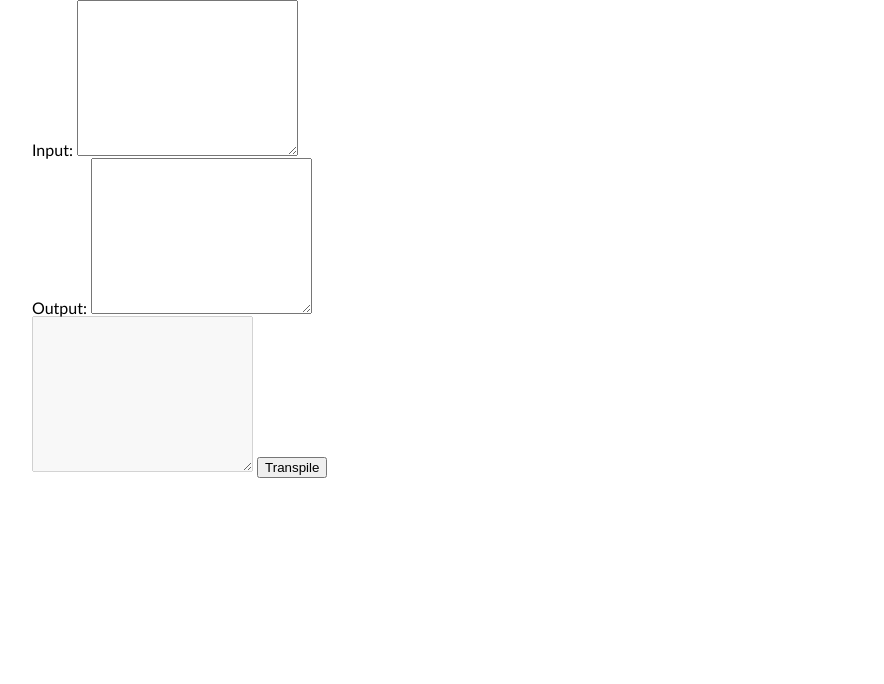
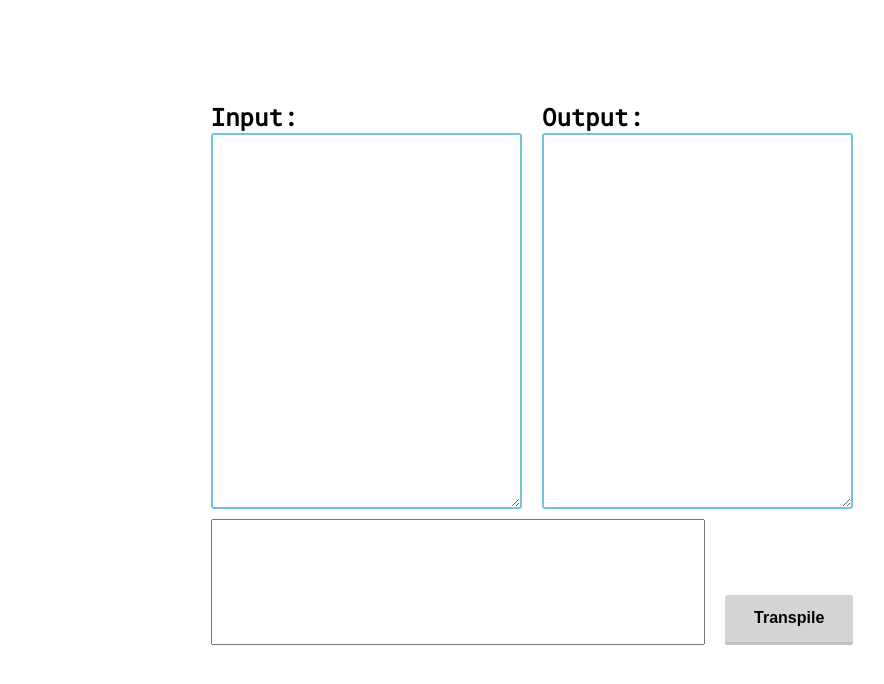
Before and after one commit to GeFeSTTS/group-task-2, a plain HTML site: page index.html in a window 1280 px wide. Shown: the whole page, without its empty margins (108-992 px from the left). Drawn offline with Linux system fonts and the light colour scheme; files that its build step writes are made by us from their sources.

Commit message:
Create base layout (html, css)

```diff
--- a/css/style.css
+++ b/css/style.css
@@ -1,63 +1,56 @@
-/* reset css */
-
-html, body, div, span, applet, object, iframe,
-h1, h2, h3, h4, h5, h6, p, blockquote, pre,
-a, abbr, acronym, address, big, cite, code,
-del, dfn, em, img, ins, kbd, q, s, samp,
-small, strike, strong, sub, sup, tt, var,
-b, u, i, center,
-dl, dt, dd, ol, ul, li,
-fieldset, form, label, legend,
-table, caption, tbody, tfoot, thead, tr, th, td,
-article, aside, canvas, details, embed,
-figure, figcaption, footer, header, hgroup,
-menu, nav, output, ruby, section, summary,
-time, mark, audio, video {
-	margin: 0;
-	padding: 0;
-	border: 0;
-	font-size: 100%;
-	font: inherit;
-	vertical-align: baseline;
+body {
+  font-family: 'Roboto Mono', monospace;
 }
 
-article, aside, details, figcaption, figure,
-footer, header, hgroup, menu, nav, section {
-	display: block;
-}
-body {
-	line-height: 1;
-}
-ol, ul {
-	list-style: none;
-}
-blockquote, q {
-	quotes: none;
-}
-blockquote:before, blockquote:after,
-q:before, q:after {
-	content: '';
-	content: none;
-}
-table {
-	border-collapse: collapse;
-	border-spacing: 0;
+h2 {
+  margin: 0;
 }
 
-/* CSS Styles */
-
-body {
-    font-family: calibri, Tahoma, sans-serif, Arial;
+.main-wrapper {
+  display: flex;
+  flex-direction: column;
+  align-items: center;
+  justify-content: center;
+  height: 90vh;
 }
 
-section.wrapper {
-    margin: 0 auto;
-    width: 1000px;
-    height: auto;
+.infobox {
+  display: flex;
 }
 
-div.input-block {
-
+.data {
+  display: flex;
 }
 
-div.output-block {}
+.code {
+  display: flex;
+  flex-direction: column;
+  margin: 10px;
+}
+
+.info {
+  width: 38vw;
+  height: 15vh;
+  margin-right: 20px;
+}
+
+.transpile {
+  height: 50px;
+  width: 10vw;
+  align-self: flex-end;
+  background-color: #d4d4d4;
+  border: none;
+  border-bottom: 3px solid #c0c0c0;
+  border-radius: 3px;
+  font-size: 16px;
+  font-weight: 600;
+}
+
+.input,
+.output {
+  border: 2px solid #72c3df;
+  border-radius: 3px;
+  width: 20vw;
+  height: 40vh;
+  padding: 2vw;
+}
--- a/index.html
+++ b/index.html
@@ -1,32 +1,34 @@
 <!DOCTYPE html>
 <html lang="en">
-<head>
-    <meta charset="UTF-8">
-    <meta name="viewport" content="width=device-width, initial-scale=1.0">
-    <meta http-equiv="X-UA-Compatible" content="ie=edge">
-    <title>Group Task 2</title>
-    <link rel="stylesheet" href="css/style.css">
-</head>
-<body>
-    <section class="wrapper">
-        <div class="input-block">
-            <span>Input:</span>
-            <textarea name="input" id="input-area" cols="25" rows="10">
+  <head>
+    <meta charset="UTF-8" />
+    <title>FL-02 - Croup Homework 2 - Compiler</title>
+    <link rel="stylesheet" href="style.css" />
+    <link
+      href="https://fonts.googleapis.com/css?family=Roboto+Mono"
+      rel="stylesheet"
+    />
+  </head>
+  <body>
+    <main>
+      <div class="main-wrapper">
+        <div class="data">
+          <div class="code">
+            <label for="input"><h2>Input:</h2></label>
+            <textarea class="input"> </textarea>
+          </div>
+          <div class="code">
+            <label for="output"><h2>Output:</h2></label>
+            <textarea class="output" readonly> </textarea>
+          </div>
+        </div>
+        <div class="infobox">
+          <input type="text" class="info" readonly />
+          <button class="transpile" type="button">Transpile</button>
+        </div>
+      </div>
+    </main>
 
-            </textarea>
-        </div>
-        <div class="output-block">
-            <span>Output:</span>
-            <textarea name="output" id="output-area" cols="25" rows="10">
-
-            </textarea>
-        </div>
-        <div class="console">
-            <textarea name="console" id="" cols="25" rows="10" disabled>
-
-            </textarea>
-            <button class="button">Transpile</button>
-        </div>
-    </section>
-</body>
+    <script src="app.js"></script>
+  </body>
 </html>
```
